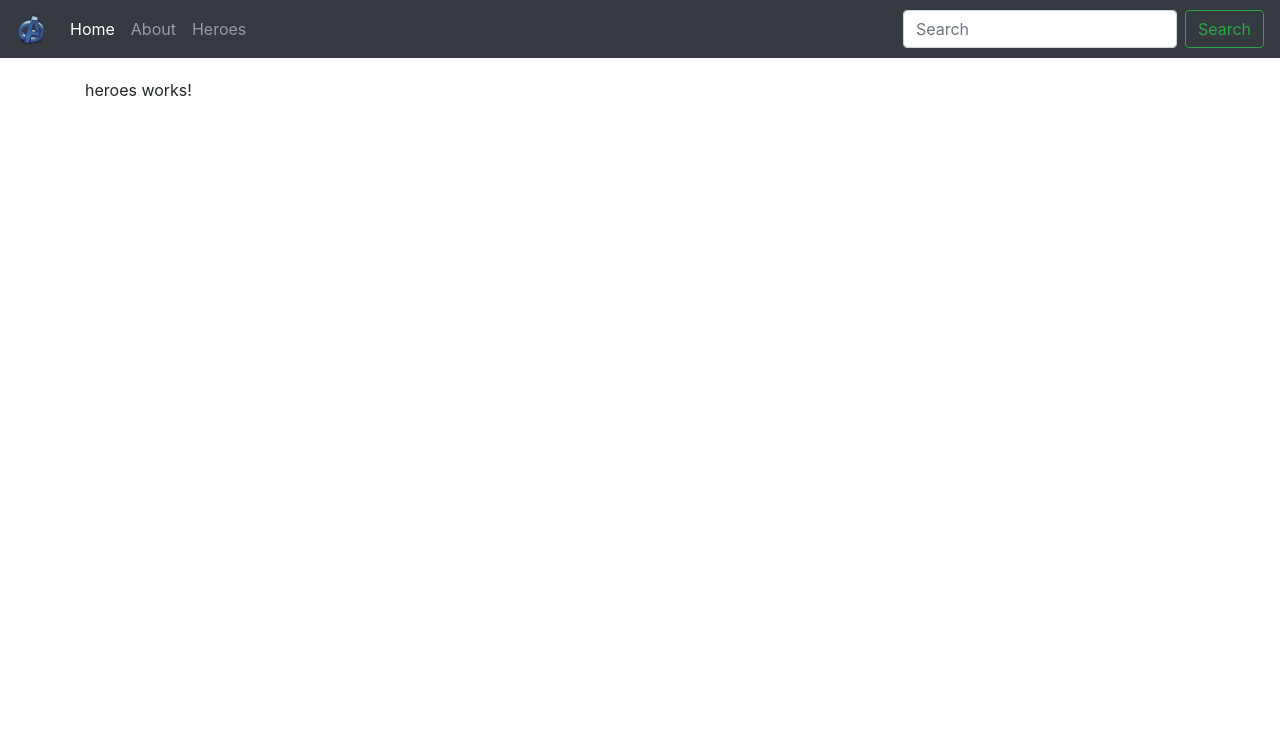
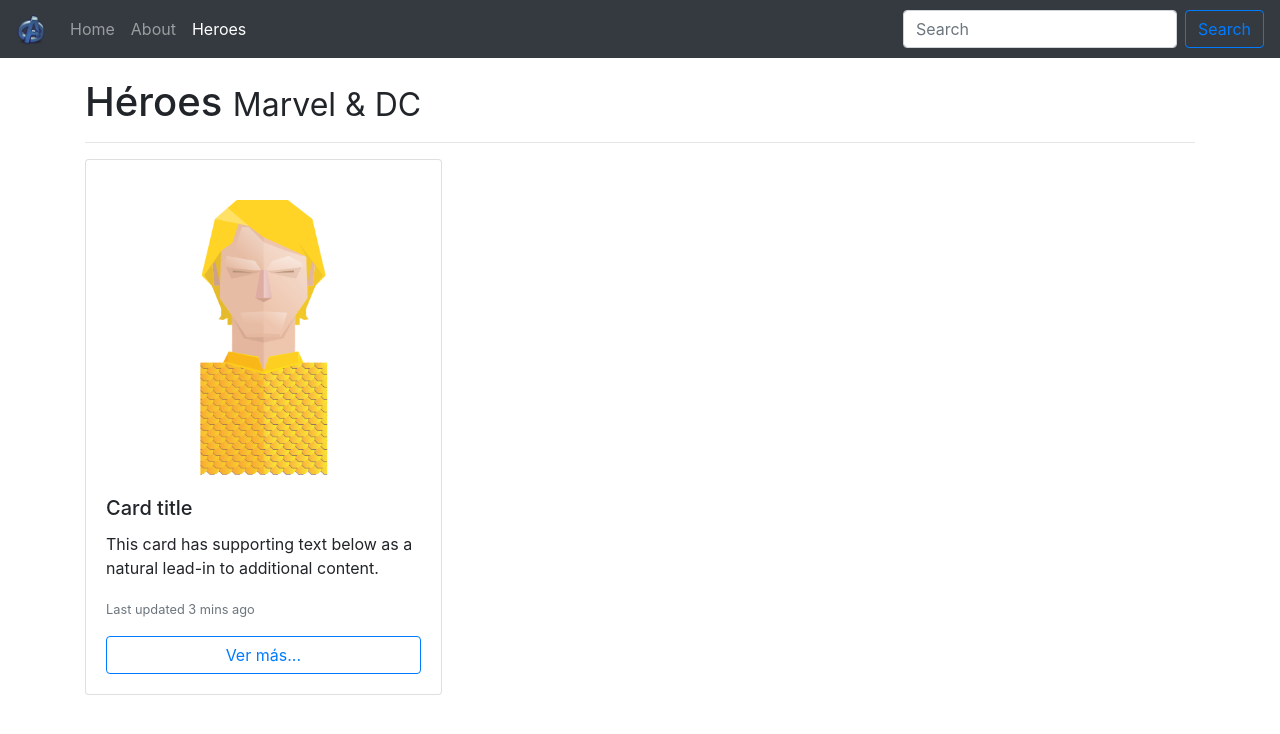
Before and after one commit to koynewton/Angular2-SPA-Heroes, an Angular app: page /heroes in a window 1280 px wide. Shown: the top 734 px of the page. Built offline with nearby package versions, Linux system fonts and the light colour scheme.

Commit message:
agregar animaciones y heroes service

```diff
--- a/src/app/app.module.ts
+++ b/src/app/app.module.ts
@@ -6,7 +6,7 @@ import { NgModule } from '@angular/core';
 import { APP_ROUTING } from './app.routes';
 
 //Servicios
-
+import { HeroesService } from "./services/heroes.service";
 
 // Componentes
 import { AppComponent } from './app.component';
@@ -27,7 +27,9 @@ import { HeroesComponent } from './components/heroes/heroes.component';
     BrowserModule,
     APP_ROUTING
   ],
-  providers: [],
+  providers: [
+    HeroesService
+  ],
   bootstrap: [AppComponent]
 })
 export class AppModule { }
--- a/src/app/components/about/about.component.html
+++ b/src/app/components/about/about.component.html
@@ -1,5 +1,5 @@
-<h1>Sobre Comic App: </h1>
+<h1 class="animated fadeIn fast">Sobre Comic App: </h1>
 <hr>
-<p>
+<p class="animated fadeIn">
     Lorem ipsum dolor sit amet consectetur adipisicing elit. Quas qui necessitatibus vero eos illo quia, voluptate aspernatur asperiores, iure quae ut repellat, ratione consectetur minima quasi quos incidunt? Ratione, quas.
 </p>
--- a/src/app/components/heroes/heroes.component.html
+++ b/src/app/components/heroes/heroes.component.html
@@ -1 +1,14 @@
-<p>heroes works!</p>
+<h1>Héroes <small> Marvel & DC </small></h1>
+<hr>
+<div class="card-columns">
+    <div class="card">
+        <img class="card-img-top" src="assets/img/aquaman.png" alt="Card image cap">
+        <div class="card-body">
+            <h5 class="card-title">Card title</h5>
+            <p class="card-text">This card has supporting text below as a natural lead-in to additional content.</p>
+            <p class="card-text"><small class="text-muted">Last updated 3 mins ago</small></p>
+
+            <button type="button" class="btn btn-outline-primary btn-block"> Ver más...</button>
+        </div>
+    </div>
+</div>
--- a/src/app/components/home/home.component.html
+++ b/src/app/components/home/home.component.html
@@ -1,4 +1,4 @@
-<div class="jumbotron jumbotron-fluid">
+<div class="jumbotron jumbotron-fluid animated fadeIn fast">
     <div class="container">
         <h1 class="display-4"> Comic App </h1>
         <p class="lead">Esta es una aplicación de comics.</p>
--- a/src/app/components/shared/navbar/navbar.component.html
+++ b/src/app/components/shared/navbar/navbar.component.html
@@ -10,20 +10,21 @@
     <div class="collapse navbar-collapse" id="navbarSupportedContent">
 
       <ul class="navbar-nav mr-auto">
-        <li class="nav-item active">
+
+        <li class="nav-item" routerLinkActive="active">
           <a class="nav-link" [routerLink]="['home']" > Home </a>
         </li>
-        <li class="nav-item">
+        <li class="nav-item" routerLinkActive="active">
           <a class="nav-link" [routerLink]="['about']" > About </a>
         </li>
-        <li>
+        <li class="nav-item" routerLinkActive="active">
           <a class="nav-link" [routerLink]="['heroes']" > Heroes </a>
         </li>
       </ul>
 
       <form class="form-inline my-2 my-lg-0">
         <input class="form-control mr-sm-2" type="search" placeholder="Search" aria-label="Search">
-        <button class="btn btn-outline-success my-2 my-sm-0" type="submit">Search</button>
+        <button class="btn btn-outline-primary my-2 my-sm-0" type="submit">Search</button>
       </form>
 
     </div>
--- a/src/styles.css
+++ b/src/styles.css
@@ -2,3 +2,39 @@
 {
     margin-top: 20px;
 }
+
+body
+{
+  padding-bottom: 50px;
+}
+
+
+/* Animaciones */
+
+.animated {
+    -webkit-animation-duration: 1s;
+    animation-duration: 1s;
+    -webkit-animation-fill-mode: both;
+    animation-fill-mode: both;
+  }
+
+  .fast {
+    -webkit-animation-duration: 0.4s;
+    animation-duration: 0.4s;
+    -webkit-animation-fill-mode: both;
+    animation-fill-mode: both;
+  }
+
+  @keyframes fadeIn {
+    from {
+      opacity: 0;
+    }
+
+    to {
+      opacity: 1;
+    }
+  }
+
+  .fadeIn {
+    animation-name: fadeIn;
+  }
```
Also changed, not shown: src/app/services/heroes.service.ts (added, +8 -0 lines).
